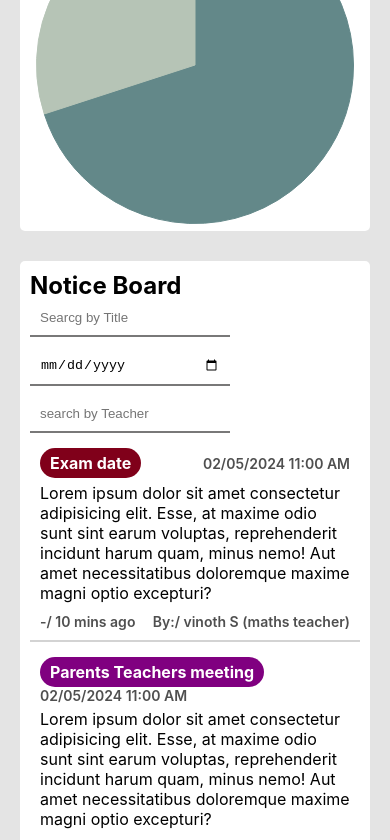
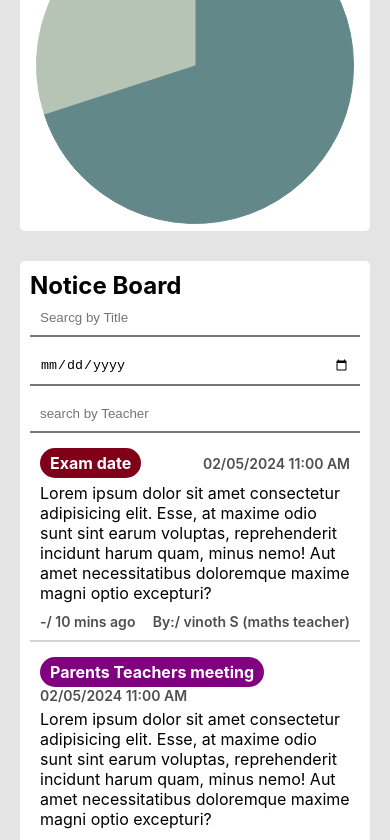
Before and after one commit to Vinoth82003/school_frontend, a React (Create React App) app: page / in a window 390 px wide. Shown: the part 2038-2878 px from the top of the page. Built offline with nearby package versions, Linux system fonts and the light colour scheme.

Commit message:
adding the responsive css for the section elements

```diff
--- a/src/css/section.css
+++ b/src/css/section.css
@@ -78,6 +78,10 @@
     overflow-y: auto;
     overflow-x: hidden;
   }
+
+  .input {
+    width: 100%;
+  }
 }
 
 @media screen and (max-width: 425px) {
```
